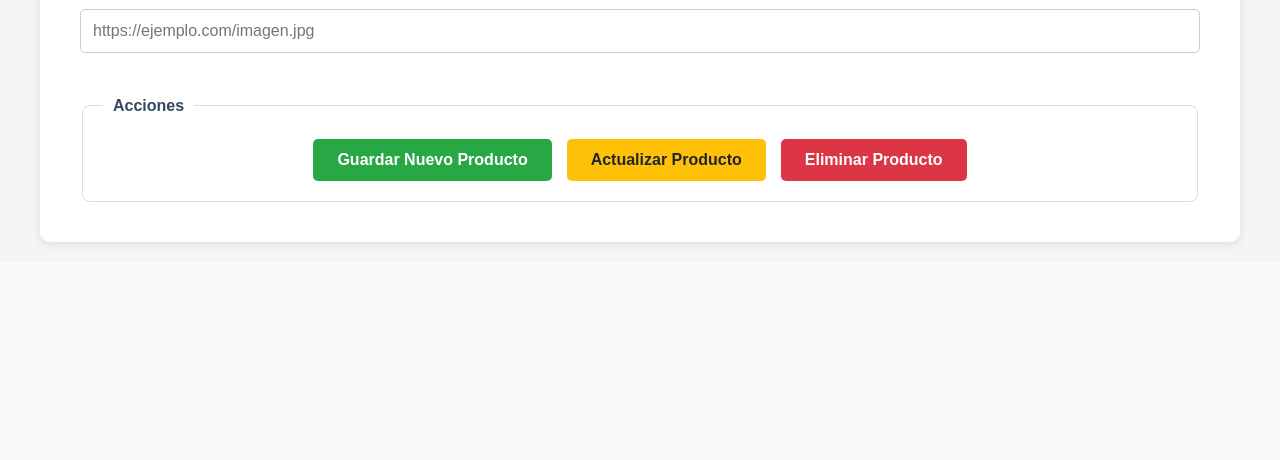
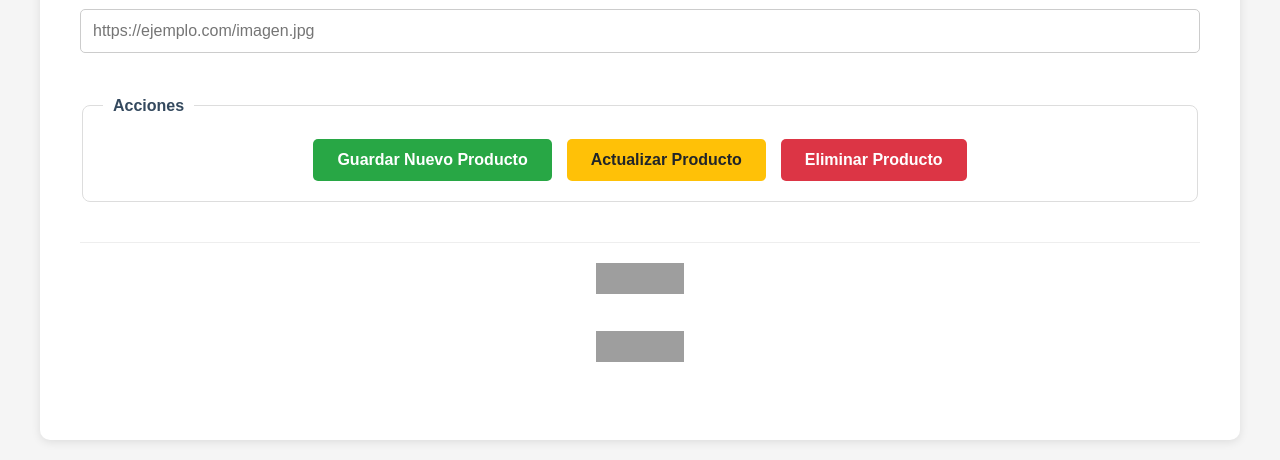
Before and after one commit to Amilcar136/CRUD-WebPage, a Flask app: page /formulario in a window 1280 px wide. Shown: the part 945-1405 px from the top of the page. Before the commit the page ends 1191 px from the top, so only its background shows below. Run offline with Flask 3, Linux system fonts and the light colour scheme; some libraries are stand-ins or nearby versions; grey boxes are pictures that could not be loaded.

Commit message:
Update for forms

```diff
--- a/app/templates/formulario.html
+++ b/app/templates/formulario.html
@@ -71,10 +71,24 @@
                     <button type="submit" class="btn btn-warning">Actualizar Producto</button>
                     <button type="button" class="btn btn-danger">Eliminar Producto</button>
                 </fieldset>
-
             </form>
         </main>
 
+        <footer class="validation-footer">
+            <p>
+                <a href="https://validator.w3.org/check?uri=referer" target="_blank">
+                    <img src="https://www.w3.org/Icons/valid-html401-blue"
+                    alt="¡HTML Válido!" height="31" width="88" style="border:0;">
+                </a>
+            </p>
+            <p>
+                <a href="https://jigsaw.w3.org/css-validator/check/referer" target="_blank">
+                    <img style="border:0;width:88px;height:31px"
+                    src="https://jigsaw.w3.org/css-validator/images/vcss-blue"
+                    alt="¡CSS Válido!" />
+                </a>
+            </p>
+        </footer>
     </div>
 
 </body>
```
